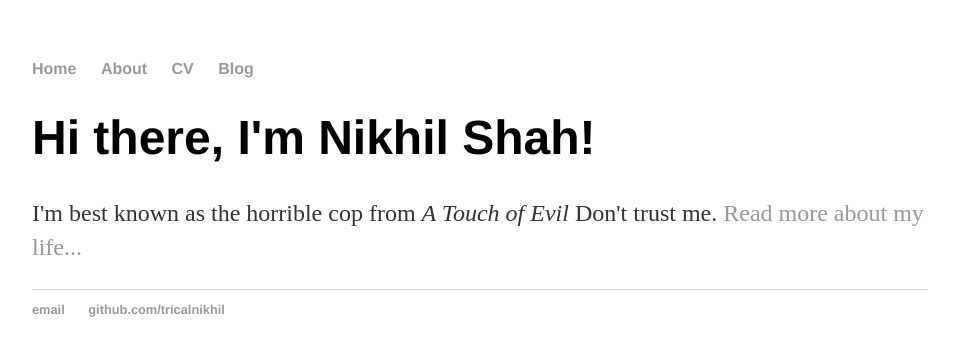
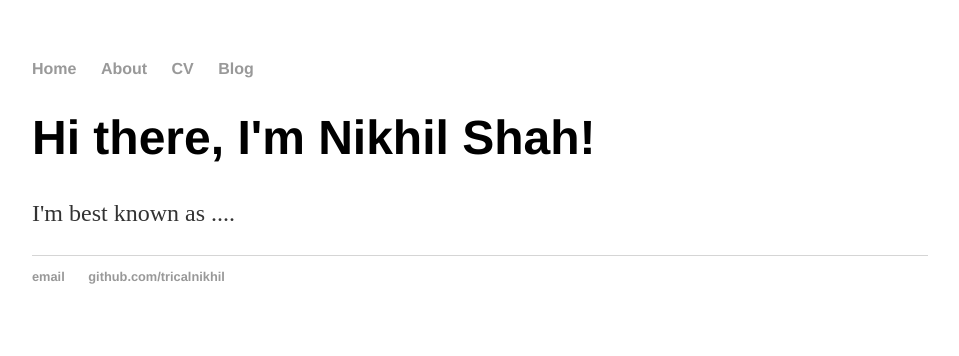
Before and after one commit to tricalnikhil/tricalnikhil.github.io, a Jekyll site: the page built from index.html, in a window 1280 px wide. Shown: the top 356 px of the page, without its empty margins (160-1119 px from the left). Built offline with Jekyll 4.4.1, drawn with Linux system fonts in a browser that asks for light colours.

Commit message:
remove hank

```diff
--- a/index.html
+++ b/index.html
@@ -4,5 +4,5 @@ title: Nikhil Shah
 ---
 <div class="blurb">
 	<h1>Hi there, I'm Nikhil Shah!</h1>
-	<p>I'm best known as the horrible cop from <em>A Touch of Evil</em> Don't trust me. <a href="/about">Read more about my life...</a></p>
+	<p>I'm best known as ....</p>
 </div><!-- /.blurb -->
```
